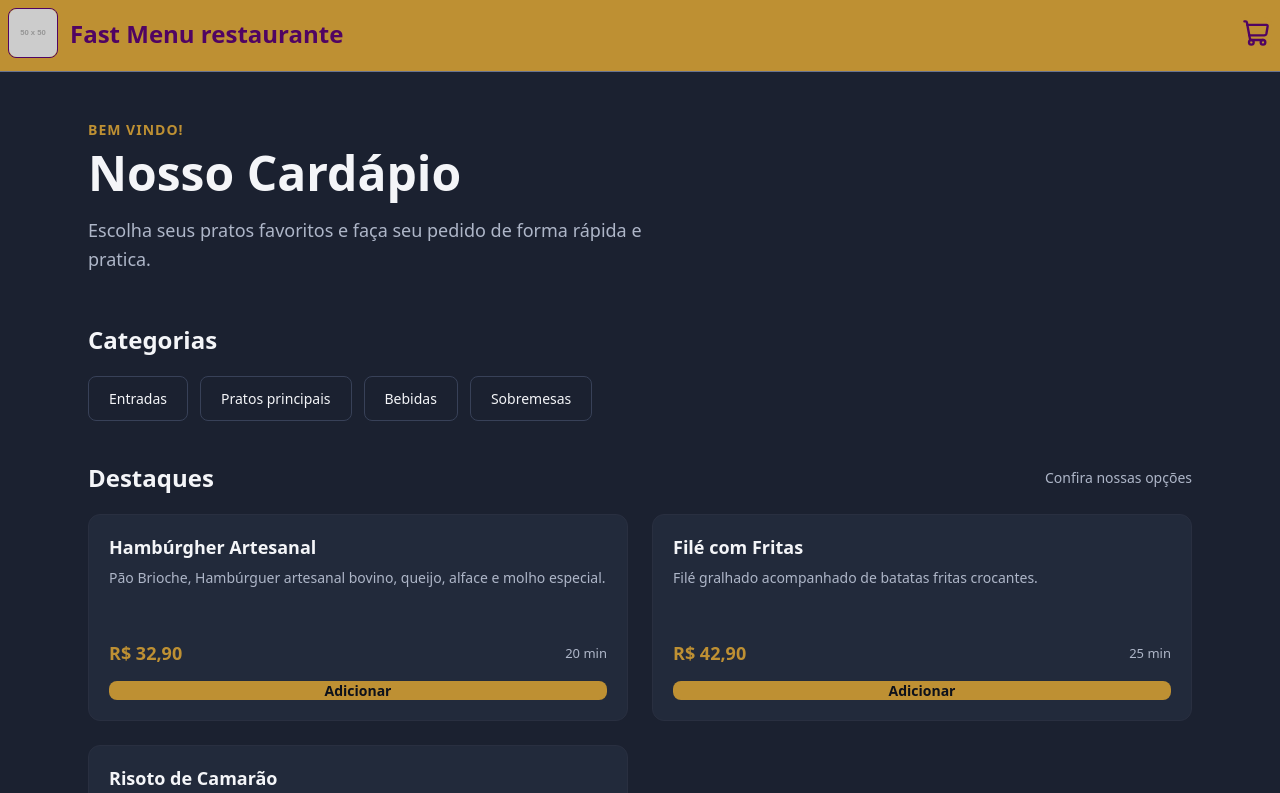
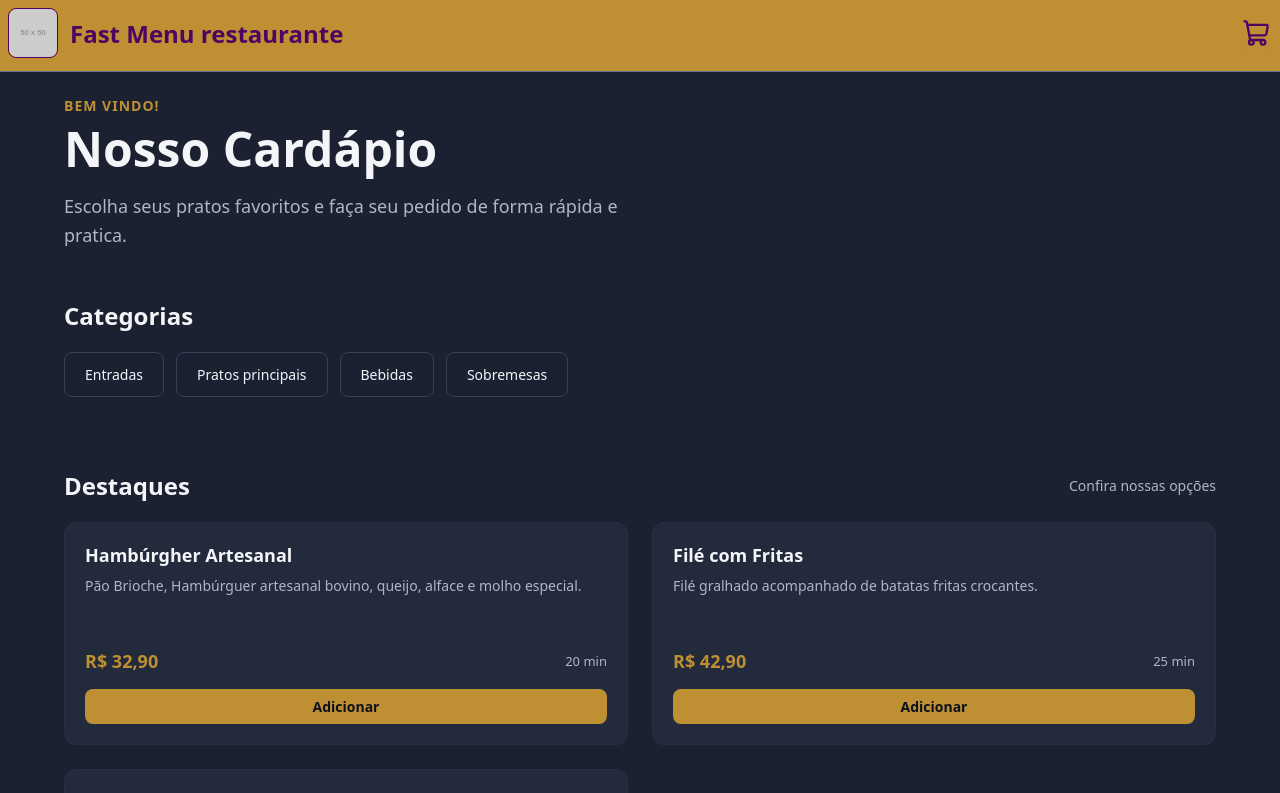
Before and after one commit to Davidhenry342/FastMenu_TCC, a React (Vite) app: page / in a window 1280 px wide. Shown: the top 793 px of the page. Built offline with nearby package versions, Linux system fonts and the light colour scheme.

Commit message:
Feito correções recomendadas pelo OpenCode referente a digitação e falta de unidade de medida

```diff
--- a/src/components/Container/styles.module.css
+++ b/src/components/Container/styles.module.css
@@ -11,5 +11,4 @@
 
 .content {
   width: 100%;
-  margin: 2.4rem;
 }
--- a/src/components/ProductCard/index.tsx
+++ b/src/components/ProductCard/index.tsx
@@ -1,12 +1,12 @@
 import type { Product } from '../../models/product';
 import styles from './styles.module.css';
 
-type PorductCardProps = {
+type ProductCardProps = {
   product: Product;
   onAdd?: (product: Product) => void;
 };
 
-export function ProdutcCard({ product, onAdd }: PorductCardProps) {
+export function ProductCard({ product, onAdd }: ProductCardProps) {
   return (
     <article className={styles.card}>
       {product.imageUrl && (
--- a/src/components/ProductCard/styles.module.css
+++ b/src/components/ProductCard/styles.module.css
@@ -10,8 +10,8 @@
   background: var(--card-background);
 
   transition:
-    transform 0.2s ease,
-    border-color 0.2 ease;
+    transform 0.2s ease-in-out,
+    border-color 0.2s ease-in-out;
 }
 .card:hover {
   border-color: var(--gray-500);
@@ -82,7 +82,7 @@
 
 .addButton {
   width: 100%;
-  padding: 1.2;
+  padding: 0.8rem;
 
   border: none;
   border-radius: 0.8rem;
--- a/src/pages/Home/index.tsx
+++ b/src/pages/Home/index.tsx
@@ -1,6 +1,7 @@
 import { Container } from '../../components/Container';
+import { DefaultButton } from '../../components/DefaultButton';
 import { Header } from '../../components/Header';
-import { ProdutcCard } from '../../components/ProductCard';
+import { ProductCard } from '../../components/ProductCard';
 import type { Product } from '../../models/product';
 import styles from './styles.module.css';
 
@@ -57,10 +58,10 @@ export function Home() {
             </div>
 
             <div className={styles.categoryList}>
-              <button>Entradas</button>
-              <button>Pratos principais</button>
-              <button>Bebidas</button>
-              <button>Sobremesas</button>
+              <DefaultButton>Entradas</DefaultButton>
+              <DefaultButton>Pratos principais</DefaultButton>
+              <DefaultButton>Bebidas</DefaultButton>
+              <DefaultButton>Sobremesas</DefaultButton>
             </div>
           </section>
 
@@ -73,7 +74,7 @@ export function Home() {
 
             <div className={styles.productGrid}>
               {products.map(product => (
-                <ProdutcCard key={product.id} product={product} />
+                <ProductCard key={product.id} product={product} />
               ))}
             </div>
           </section>
--- a/src/pages/Home/styles.module.css
+++ b/src/pages/Home/styles.module.css
@@ -97,7 +97,7 @@
 }
 
 .highlights {
-  padding: 3.2 0 6.4rem;
+  padding: 3.2rem 0 6.4rem;
 }
 
 .productGrid {
@@ -112,7 +112,7 @@
   }
 }
 
-@media (max-width: 60) {
+@media (max-width: 60rem) {
   .productGrid {
     grid-template-columns: 1fr;
   }
--- a/src/styles/global.css
+++ b/src/styles/global.css
@@ -29,6 +29,6 @@ body {
 }
 
 button,
-imput {
+input {
   font: inherit;
 } /*Sugestão ChatGPT*/
```
Also changed, not shown: 1 other file (tests, documents, lock files or other folders).
